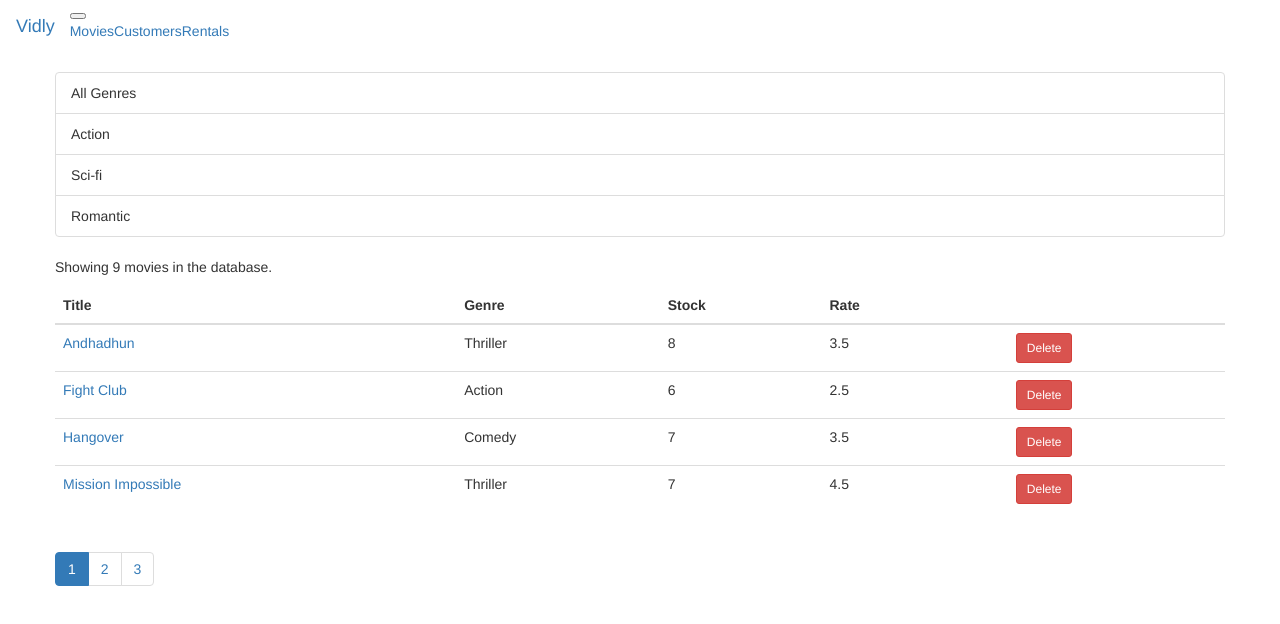
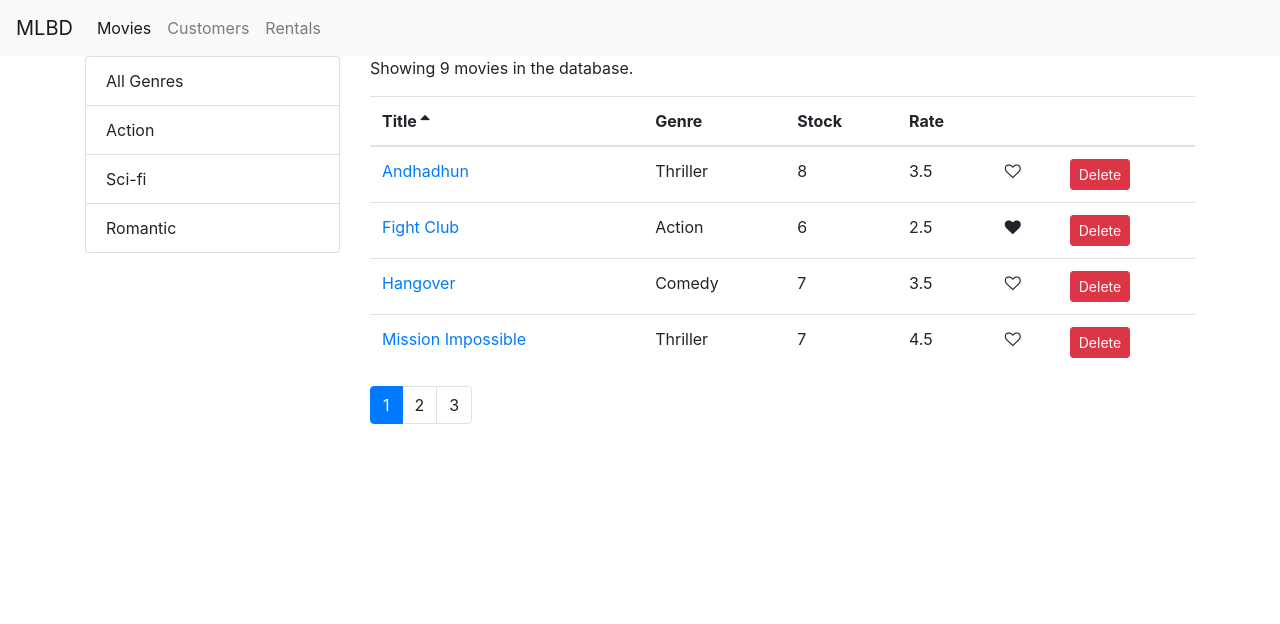
Before and after one commit to anjumriashat/movie-service, a React (Create React App) app: page /movies in a window 1280 px wide. Shown: the top 624 px of the page. Built offline with nearby package versions, Linux system fonts and the light colour scheme.

Commit message:
minor change

```diff
--- a/package.json
+++ b/package.json
@@ -3,7 +3,9 @@
   "version": "0.1.0",
   "private": true,
   "dependencies": {
-    "bootstrap": "^3.4.1",
+    "bootstrap": "^4.1.1",
+    "font-awesome": "^4.7.0",
+    "joi-browser": "^13.4.0",
     "react": "^16.8.6",
     "react-bootstrap": "^1.0.0-beta.6",
     "react-dom": "^16.8.6",
--- a/src/components/navBar.jsx
+++ b/src/components/navBar.jsx
@@ -5,7 +5,7 @@ const NavBar = () => {
   return (
     <nav className="navbar navbar-expand-lg navbar-light bg-light">
       <Link className="navbar-brand" to="/">
-        Vidly
+        MLBD
       </Link>
       <button
         className="navbar-toggler"
--- a/src/index.js
+++ b/src/index.js
@@ -5,6 +5,7 @@ import "./index.css";
 import App from "./App";
 import registerServiceWorker from "./registerServiceWorker";
 import "bootstrap/dist/css/bootstrap.css";
+import "font-awesome/css/font-awesome.css";
 
 ReactDOM.render(
   <BrowserRouter>
```
Also changed, not shown: 1 other file (tests, documents, lock files or other folders).
